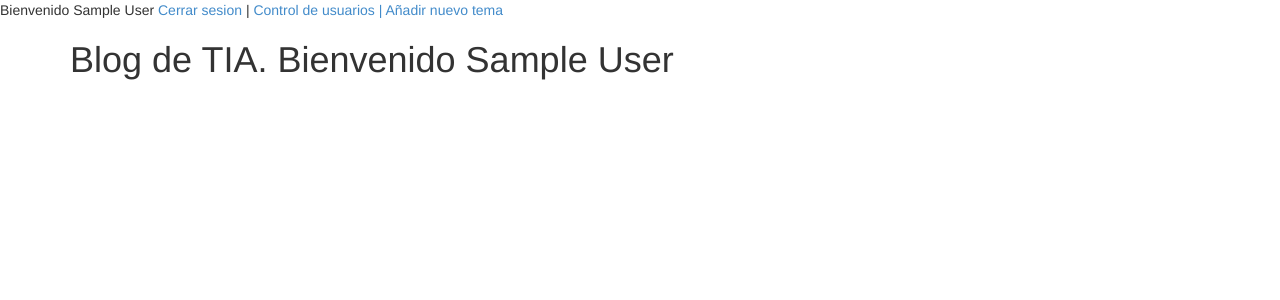
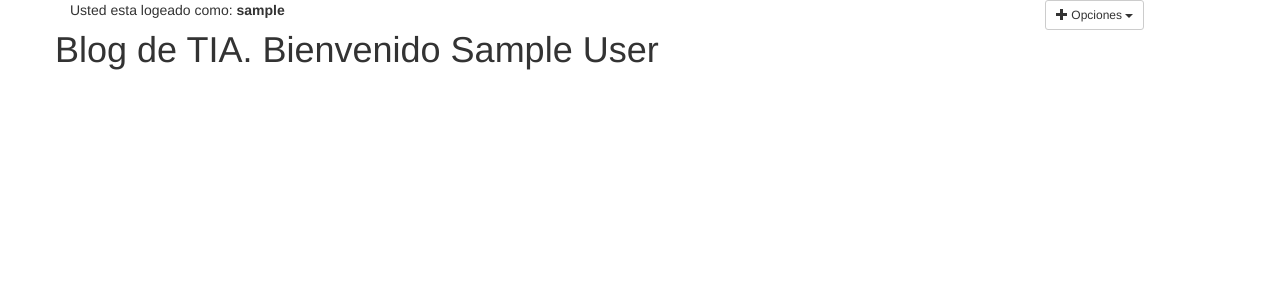
Before and after one commit to Facter/ProyectoManhattan, a PHP site: page /index.php in a window 1280 px wide. Shown: the top 300 px of the page. Run offline with PHP 8.4, Linux system fonts and the light colour scheme; the visitor is signed in with stand-in values (Sample User, id 1); data that the repository does not hold is empty; some libraries are stand-ins or nearby versions.

Commit message:
Maqueteo de DIVS

```diff
--- a/index.php
+++ b/index.php
@@ -17,21 +17,38 @@
 	      <script src="https://oss.maxcdn.com/libs/respond.js/1.4.2/respond.min.js"></script>
 	    <![endif]-->
 		<!--Esto es para que aparesca el nombre de usuario y las opciones-->
-		<?php
-			session_start();
-			if (isset($_SESSION['nombre'])) {
-				echo "Bienvenido ".$_SESSION['nombre']." <a href='cerrarsesion.php'>Cerrar sesion</a> | ";
-				if ($_SESSION['tipo']==1)
-					echo "<a href='cambiarusuario.php'> Control de usuarios </a>";
-				if ($_SESSION['tipo']==2 or $_SESSION['tipo']==1)
-						echo "<a href='ntemas.php'>| Añadir nuevo tema</a>";
-			}
-			else
-				echo "Bienvenido <a href='login.php'>Inicia sesion</a> o <a href='registro.php'>registrate</a>";
-			?>
 	</head>
 	<body>
 		<div class="container">
+		<div class="row">
+		<?php
+
+			session_start();
+			if (isset($_SESSION['nombre'])) {
+				echo "<div class='col-md-10'>Usted esta logeado como:<b> ".$_SESSION['usuario']. "</b></div>
+				<div class='col-md-2'>
+				  <div class='btn-group'>
+					  <button class='btn btn-default btn-sm dropdown-toggle' type='button' data-toggle='dropdown'>
+					    <span class='glyphicon glyphicon-plus'></span> Opciones <span class='caret'></span>
+					  </button>
+					  <ul class='dropdown-menu'>
+			    		<a href='cerrarsesion.php'> Cerrar sesion</a><br>
+				 ";
+				if ($_SESSION['tipo']==1)
+					echo "
+			    		<a href='cambiarusuario.php'> Control de usuarios</a><br>
+			  		  ";
+				if ($_SESSION['tipo']==2 or $_SESSION['tipo']==1)
+						echo "<a href='ntemas.php'> Añadir nuevo tema</a>
+						</ul>";
+				else echo "</ul></div>";
+			}
+			else
+				echo "<div class='container'>Bienvenido
+				<a href='login.php'>Inicia sesion</a> o <a href='registro.php'>registrate</a>";
+			?>
+			</div>
+		</div>
 			<h1>Blog de TIA. Bienvenido
 			<?php
 				if (isset($_SESSION['nombre']))
```
Also changed, not shown: cambiarusuario.php (+12 -13 lines).
